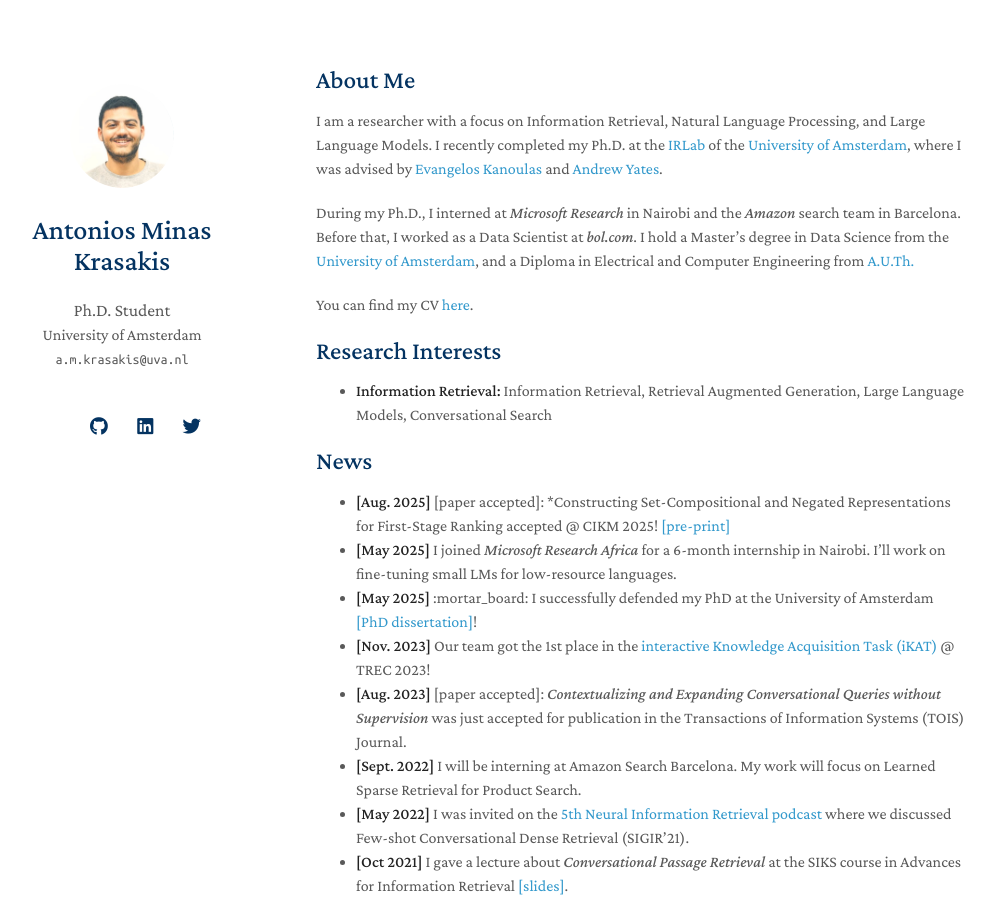
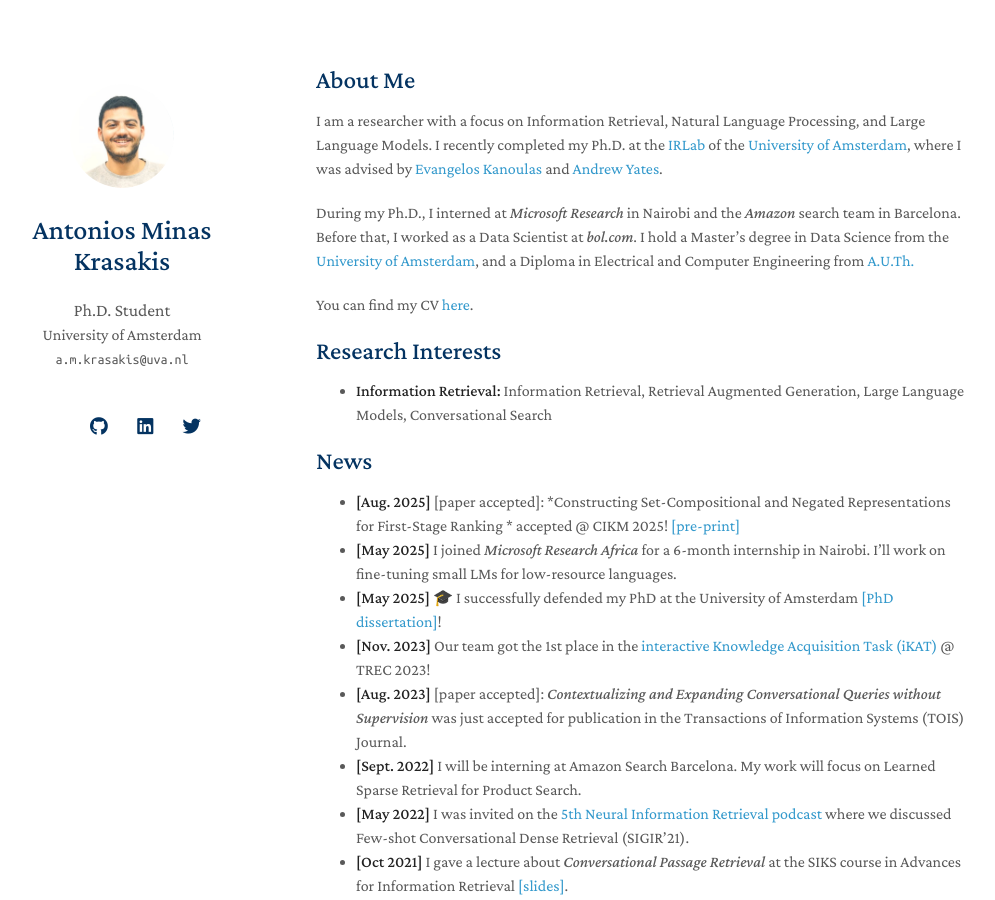
Before and after one commit to littlewine/littlewine.github.io, a Jekyll site: the page built from index.md, in a window 1280 px wide and 900 px high. Shown: the whole window, without its empty margins (154-1149 px from the left). Built offline with Jekyll 4.4.1, drawn with Linux system fonts in a browser that asks for light colours; nearby versions of some CDN libraries; a style sheet for code colours, icons or effects is not loaded; our own code applies the rules of GitHub Pages for plain Markdown files; part of the change alters nothing that is shown.

Commit message:
Update index.md

```diff
--- a/index.md
+++ b/index.md
@@ -16,10 +16,9 @@ You can find my CV <a href="https://krasakis.com/assets/files/Krasakis_CV.pdf">h
 
 ## News
 
-- **[Aug. 2025]** [paper accepted]: *Constructing Set-Compositional and Negated Representations for First-Stage Ranking
- accepted @ CIKM 2025! <a href="https://arxiv.org/abs/2501.07679">[pre-print]</a>
+- **[Aug. 2025]** [paper accepted]: *Constructing Set-Compositional and Negated Representations for First-Stage Ranking * accepted @ CIKM 2025! <a href="https://arxiv.org/abs/2501.07679">[pre-print]</a>
 - **[May 2025]**  I joined *Microsoft Research Africa* for a 6-month internship in Nairobi. I'll work on fine-tuning small LMs for low-resource languages.
-- **[May 2025]**  :mortar_board: I successfully defended my PhD at the University of Amsterdam <a href="https://hdl.handle.net/11245.1/d7389fa3-6ba2-49f7-9564-2c8c607d9288">[PhD dissertation]</a>!
+- **[May 2025]**  🎓	I successfully defended my PhD at the University of Amsterdam <a href="https://hdl.handle.net/11245.1/d7389fa3-6ba2-49f7-9564-2c8c607d9288">[PhD dissertation]</a>!
 - **[Nov. 2023]** Our team got the 1st place in the <a href="https://www.trecikat.com/">interactive Knowledge Acquisition Task (iKAT)</a> @ TREC 2023!
 - **[Aug. 2023]** [paper accepted]: *Contextualizing and Expanding Conversational Queries without Supervision* was just accepted for publication in the Transactions of Information Systems (TOIS) Journal.
 - **[Sept. 2022]** I will be interning at Amazon Search Barcelona. My work will focus on Learned Sparse Retrieval for Product Search.
```
